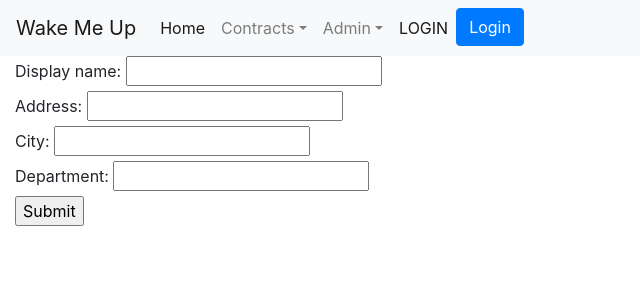
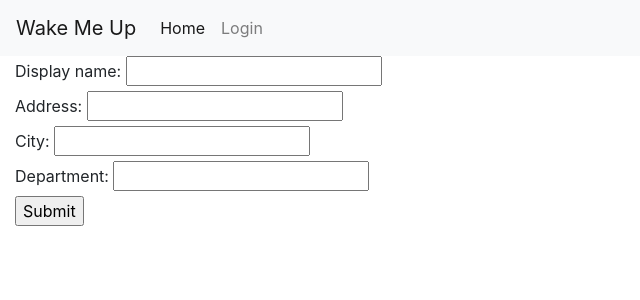
Before and after one commit to buffgecko12/dcp, a Django app: page /wakemeup/admin/edit_school in a window 1280 px wide. Shown: the top 300 px of the page, without its empty margins (0-640 px from the left). Run offline with Django 3.2, Linux system fonts and the light colour scheme; some libraries are stand-ins or nearby versions.

Commit message:
DCP #9 Fixed up navbar

```diff
--- a/templates/navbar.html
+++ b/templates/navbar.html
@@ -1,4 +1,6 @@
 {% load staticfiles %}
+{% with url_name=request.resolver_match.url_name %}
+
 	<nav class="navbar navbar-expand-sm bg-light navbar-light sticky-top">
 		<a class="navbar-brand" href="{% url 'wakemeup:index' %}"><span class="fa fa-home"></span> Wake Me Up</a>
 
@@ -11,33 +13,43 @@
 				<li class="nav-item active">
 				<a class="nav-link" href="{% url 'wakemeup:index' %}">Home</a>
 				</li>
+
+				{% if user.is_authenticated %}
 					<li class="nav-item dropdown">
 						<a class="nav-link dropdown-toggle" href="#" id="navbardrop" data-toggle="dropdown">Contracts</a>
 						<div class="dropdown-menu">
-                    <a class="dropdown-item" href="{% url 'wakemeup:create_contract' %}">Create contract</a>
+							<a class="dropdown-item {% if url_name == 'create_contract' %} active {% endif %}" href="{% url 'wakemeup:create_contract' %}">Create contract</a>
 						</div>
 					</li>
 					<li class="nav-item dropdown">
 						<a class="nav-link dropdown-toggle" href="#" id="navbardrop" data-toggle="dropdown">Admin</a>
 						<div class="dropdown-menu">
-                    <a class="dropdown-item" href="{% url 'wakemeup:edit_school' %}">Schools</a>
-                    <a class="dropdown-item" href="{% url 'wakemeup:edit_class' %}">Classes</a>
-                    <a class="dropdown-item" href="{% url 'wakemeup:edit_teacher' %}">Teachers</a>
-                    <a class="dropdown-item" href="{% url 'wakemeup:edit_student' %}">Students</a>
+							<a class="dropdown-item {% if url_name == 'edit_school' %} active {% endif %}" href="{% url 'wakemeup:edit_school' %}">Schools</a>
+							<a class="dropdown-item {% if url_name == 'edit_class' %} active {% endif %}" href="{% url 'wakemeup:edit_class' %}">Classes</a>
+							<a class="dropdown-item {% if url_name == 'edit_teacher' %} active {% endif %}" href="{% url 'wakemeup:edit_teacher' %}">Teachers</a>
+							<a class="dropdown-item {% if url_name == 'edit_student' %} active {% endif %}" href="{% url 'wakemeup:edit_student' %}">Students</a>
 						</div>
 					</li>
-         </ul>
+					<li class="nav-item">
+						<a class="nav-link" href="{% url 'wakemeup:logout' %}">Logout</a>
+					</li>
+				{% else %}
 					<ul class="nav navbar-nav navbar-right">
-            <li class="nav-item active">
-                <a class="nav-link" href="{% url 'wakemeup:login' %}">LOGIN</a>
+						<li class="nav-item">
+							<a class="nav-link" href="{% url 'wakemeup:login' %}">Login</a>
 						</li>
+						<!--
 						<li class="nav-item">
 							<button type="button" class="btn btn-primary" data-toggle="modal" data-target="#loginModal">
 								Login
 							</button>
 						</li>
+						-->
+					</ul>
+				{% endif %}
 			</ul>
 		</div>
 	</nav>
 
-{% include 'login.html' %}
+	{#{% include 'login.html' %} #}
+{% endwith %}
```
Lines whose indentation alone changed are shown as unchanged.
